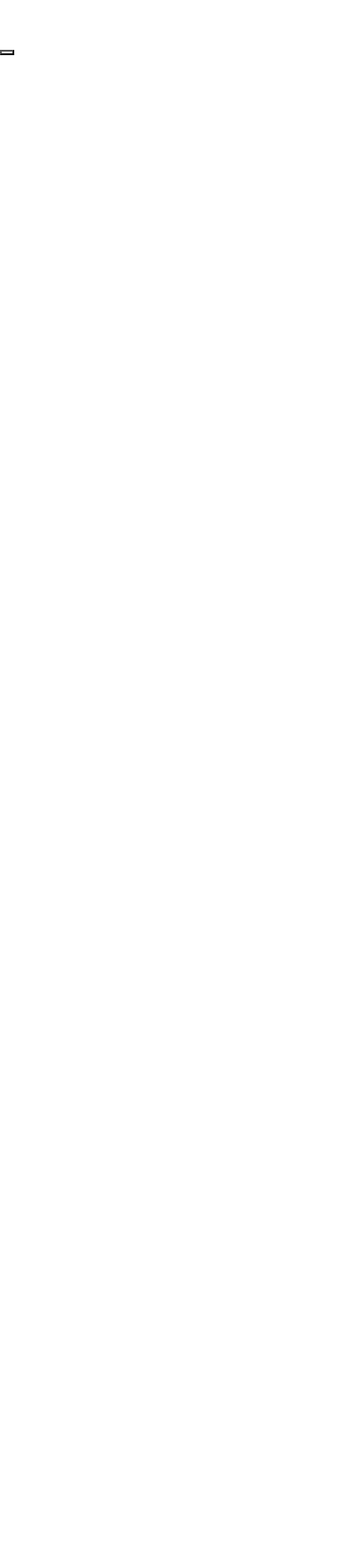
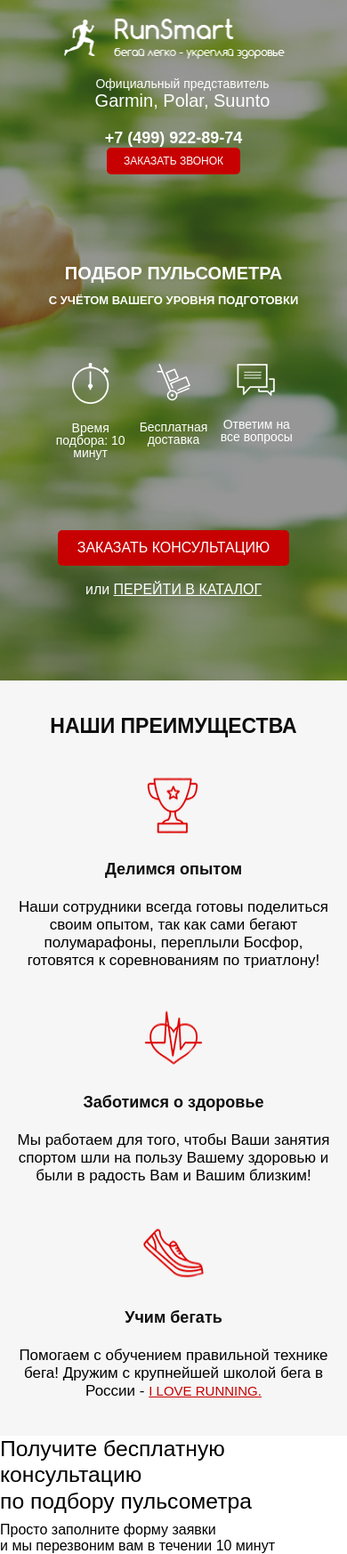
Before and after one commit to LitYar/Puls, a website: page src/index.html in a window 390 px wide. Shown: the whole page at 89% size. Before the commit the page ends 844 px from the top, so only its background shows below. Drawn offline with Linux system fonts and the light colour scheme; a web font is replaced by a local one.

```diff
--- a/package.json
+++ b/package.json
@@ -10,7 +10,8 @@
 		"gulp-clean-css": "^4.3.0",
 		"gulp-cli": "^2.3.0",
 		"gulp-rename": "^2.0.0",
-    "gulp-sass": "^5.0.0"
+		"gulp-sass": "^5.0.0",
+		"sass": "^1.39.2"
 	},
 	"scripts": {
 		"test": "echo \"Error: no test specified\" && exit 1"
--- /dev/null
+++ b/src/css/blocks/promo.min.css
@@ -0,0 +1 @@
+.promo{min-height:650px;padding:21px 0 93px 0;background:url(../img/bg.png) center center/cover no-repeat}
--- a/src/index.html
+++ b/src/index.html
@@ -13,15 +13,65 @@
     <div class="promo">
         <div class="container">
             <header class="header">
-                <div class="logo"><img src="../img/running-man-2-64.png" alt=""></div>
-                <div class="firms">
-
+                <a class="header__logo"><img src="../img/running-man-2-64.png" alt=""></a>
+                <div class="header__official">
+                    Официальный представитель
+                    <span>Garmin, Polar, Suunto</span>
                 </div>
-                <div class="fone">
-                    <a href="#" class="nomber"></a>
-                    <button class="__btn"></button>
+                <div class="header__contacts">
+                    <a href="tel:+74999228974" class="header__phone">+7 (499) 922-89-74</a>
+                    <button class="button">заказать звонок</button>
                 </div>
             </header>
+            <div class="promo__wrapper">
+                <h1 class="promo__header">Подбор пульсометра</h1>
+                <h2 class="promo__subheader">с учётом Вашего уровня подготовки</h2>
+                <div class="promo__icons">
+                    <div class="promo__icon"><img src="img/icon1.png" alt="">
+                        Время подбора: 10 минут
+                    </div>
+                    <div class="promo__icon"><img src="img/icon2.png" alt="">
+                        Бесплатная доставка
+                    </div>
+                    <div class="promo__icon"><img src="img/icon3.png" alt="">
+                        Ответим на все вопросы
+                    </div>
+                </div>
+                <button class="button button_main">заказать кОНСУЛЬТАЦИЮ</button>
+                <div class="promo__link">
+                    или
+                    <a href="#">ПЕРЕЙТИ В КАТАЛОГ</a>
+                </div>
+            </div>
+
+        </div>
+    </div>
+    <div class="benefits">
+        <div class="container">
+            <h2 class="benefits__promo">НАШИ ПРЕИМУЩЕСТВА</h2>
+            <div class="benefits__wrapper">
+                <div class="benefits__column">
+                    <img class="benefits__icon" src="img/cup.png" alt="">
+                    <h2 class="benefits__header">Делимся опытом</h2>
+                    <div class="benefits__subheader">Наши сотрудники всегда готовы поделиться своим опытом, так как сами бегают полумарафоны, переплыли Босфор, готовятся к соревнованиям по триатлону!</div>
+                </div>
+                <div class="benefits__column">
+                    <img class="benefits__icon" src="img/heart.png" alt="">
+                    <h2 class="benefits__header">Заботимся о здоровье</h2>
+                    <div class="benefits__subheader">Мы работаем для того, чтобы Ваши занятия спортом шли на пользу Вашему здоровью и были в радость Вам и Вашим близким!</div>
+                </div>
+                <div class="benefits__column">
+                    <img class="benefits__icon" src="img/shoe.png" alt="">
+                    <h2 class="benefits__header">Учим бегать</h2>
+                    <div class="benefits__subheader">Помогаем с обучением правильной технике бега! Дружим с крупнейшей школой бега в России - <a href="#">I LOVE RUNNING.</a></div>
+                </div>
+            </div>
+        </div>
+    </div>
+    <div class="consultation">
+        <div class="container">
+            <h2 class="title">Получите бесплатную консультацию <br> по подбору пульсометра </h2>
+            <div class="consultation__descr">Просто заполните форму заявки <br> и мы перезвоним вам в течении 10 минут</div>
         </div>
     </div>
 </body>
--- a/src/sass/base/_variables.scss
+++ b/src/sass/base/_variables.scss
@@ -0,0 +1 @@
+$color-red: #C70101;
--- /dev/null
+++ b/src/sass/blocks/_benefits.scss
@@ -0,0 +1,103 @@
+.benefits {
+    min-height: 473px;
+    background: #F6F6F6;
+    padding: 70px 0 65px;
+    &__promo {
+        font-weight: 700;
+        font-size: 30px;
+        line-height: 30px;
+        color: #0D0D0D;
+        text-align: center;
+        margin: 0 auto;
+        }
+    &__wrapper {
+        display: flex;
+        justify-content: center;
+        align-items:center;
+        }
+    &__column {
+        width: 33.3%;
+        height: 360px;
+        display: flex;
+        flex-direction: column;
+        justify-content: flex-start;
+        align-items: center;
+        padding: 0 30px;
+        }
+
+    &__icon {
+        width: 70px;
+        height: 70px;
+        display: flex;
+        justify-content: center;
+        align-items:center;
+        margin-top: 65px;
+        }
+    &__header {
+        font-weight: 700;
+        font-size: 17px;
+        line-height: 18px;
+        color:#0D0D0D;
+        text-align: center;
+        margin-top: 30px;
+        }
+    &__subheader {
+        text-align: center;
+        font-weight: 500;
+        font-size: 15px;
+        line-height: 20px;
+        margin-top: 20px;
+        a {
+            color: $color-red;
+            font-weight: 300;
+            font-size: 15px;
+            line-height: 20px;
+        }
+    }
+}
+@media(max-width:767px) {
+    .benefits__column {
+        padding: 0 10px;
+    }
+    .benefits__icon {
+        margin-top: 40px;
+    }
+    .benefits__header {
+        font-size: 15px;
+        line-height: 18px;
+        margin-top: 30px;
+    }
+    .benefits__subheader {
+        font-weight: 500;
+        font-size: 14px;
+        line-height: 18px;
+        margin-top: 16px;
+    }
+}
+@media(max-width:575px) {
+    .benefits {
+        padding: 40px 0;
+    }
+    .benefits__promo {
+        font-size: 23px;
+        line-height: 23px;
+    }
+    .benefits__wrapper {
+        flex-direction: column;
+    }
+    .benefits__column {
+        width: 100%;
+        height: 100%;
+    }
+    .benefits__header {
+        font-size: 18px;
+        line-height: 18px;
+        margin-top: 30px;
+    }
+    .benefits__subheader {
+        font-weight: 500;
+        font-size: 17px;
+        line-height: 20px;
+        margin-top: 16px;
+    }
+}
--- /dev/null
+++ b/src/sass/blocks/_buttons.scss
@@ -0,0 +1,31 @@
+.button {
+    width: 150px;
+    height: 30px;
+    border-radius:5px;
+    background-color: $color-red;
+    border: none;
+    color: #ffffff;
+    font-size: 12px;
+    font-weight: 500;
+    text-transform: uppercase;
+    &_main {
+        width: 300px;
+        height: 50px;
+        font-size: 16px;
+        line-height: 25px;
+        margin-top: 68px;
+    }
+}
+@media(max-width:767px) {
+    .button_main {
+        margin-top: 54px;
+    }
+}
+@media(max-width:575px) {
+    .button_main {
+        margin: 0 auto;
+        margin-top: 80px;
+        width: 260px;
+        height: 40px;
+    }
+}
--- /dev/null
+++ b/src/sass/blocks/_header.scss
@@ -0,0 +1,94 @@
+.header {
+    display: flex;
+    justify-content: space-between;
+    align-items: center;
+    a {
+        text-decoration: none;
+    }
+
+    &__logo {
+        width: 250px;
+        img {
+            width: 100%;
+        }
+    }
+    &__official {
+        color: #ffffff;
+        font-size: 12px;
+        font-weight: 500;
+        text-align: center;
+        span {
+            display: block;
+            font-size: 18px;
+        }
+    }
+    &__phone {
+        display: block;
+        color: #ffffff;
+        font-size: 18px;
+        font-weight: 700;
+        &:hover {
+            color: #ffffff;
+        }
+    }
+    &__contacts {
+        display: flex;
+        flex-direction: column;
+        align-items:flex-end;
+    }
+}
+ @media(max-width:767px) {
+    .header {
+        display: flex;
+        justify-content: flex-end;
+        align-items: center;
+        //flex-wrap: wrap;
+    }
+    .header__logo {
+        width: 33.3%;
+    }
+    .header__official {
+        width: 33.3%;
+        text-align: right;
+        padding-left: 20px;
+        font-size: 11px;
+        span {
+            font-size: 16px;
+        }
+    }
+    .header__phone {
+        font-size: 16px;
+        }
+    .header__contacts {
+        width: 33.3%;
+        margin-top: 0px;
+    }
+}
+@media(max-width:575px) {
+    .header {
+        display: flex;
+        flex-direction: column;
+        justify-content: center;
+        align-items: center;
+    }
+    .header__logo {
+        width: 250px;
+    }
+    .header__official {
+        width: 100%;
+        text-align: center;
+        margin-top: 20px;
+        font-size: 14px;
+        span {
+            font-size: 20px;
+        }
+    }
+    .header__contacts {
+        width: 100%;
+        margin-top: 20px;
+        align-items: center;
+    }
+    .header__phone {
+        font-size: 18px;
+        }
+}
--- a/src/sass/blocks/style.scss
+++ /dev/null
@@ -1,15 +0,0 @@
-* {
-    font-family: "MuseoModerno", sans-serif;
-}
-.container {
-    max-width: 950px;
-    margin: 0 auto;
-}
-.__btn {
-    background-color: #C70101;
-    border-radius: 5px;
-}
-.promo {
-    max-height: 650px;
-    background: url('../img/bg.png') center (center / cover) no-repeat;
-}
--- /dev/null
+++ b/src/sass/style.scss
@@ -0,0 +1,14 @@
+*	{
+		font-family: "MuseoModerno", sans-serif;
+}
+@import 'base/variables';
+
+.container {
+		max-width: 950px;
+		margin: 0 auto;
+}
+
+@import 'blocks/promo';
+@import 'blocks/header';
+@import 'blocks/buttons';
+@import 'blocks/benefits';
```
Also changed, not shown: src/sass/blocks/_promo.scss (added, +107 -0 lines), src/css/blocks/header.min.css (added), src/css/blocks/style.min.css, src/css/style.min.css, src/img/cup.png (added), src/img/heart.png (added), src/img/icon1.png (added), src/img/icon2.png (added), src/img/icon3.png (added), src/img/shoe.png (added), src/sass/blocks/_consultation.scss (added), src/sass/css/header.min.css (added), 3 other files. Lines whose indentation alone changed are shown as unchanged.
